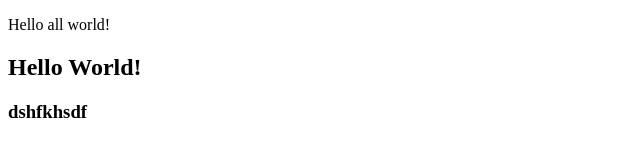
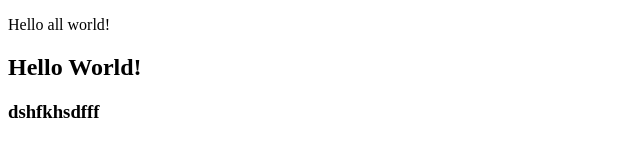
Before and after one commit to Klassnij/Project_1, a plain HTML site: page index.html in a window 1280 px wide. Shown: the full height of the page, 0-640 px from the left. Drawn offline with Linux system fonts and the light colour scheme.

Commit message:
index.html mod

```diff
--- a/index.html
+++ b/index.html
@@ -10,7 +10,7 @@
 
     <p oneclick="">Hello all world!</p>
     <h2>Hello World!</h2>
-    <h3>dshfkhsdf</h3>
+    <h3>dshfkhsdfff</h3>
 
     <!-- <script>
         alert(1);
```
